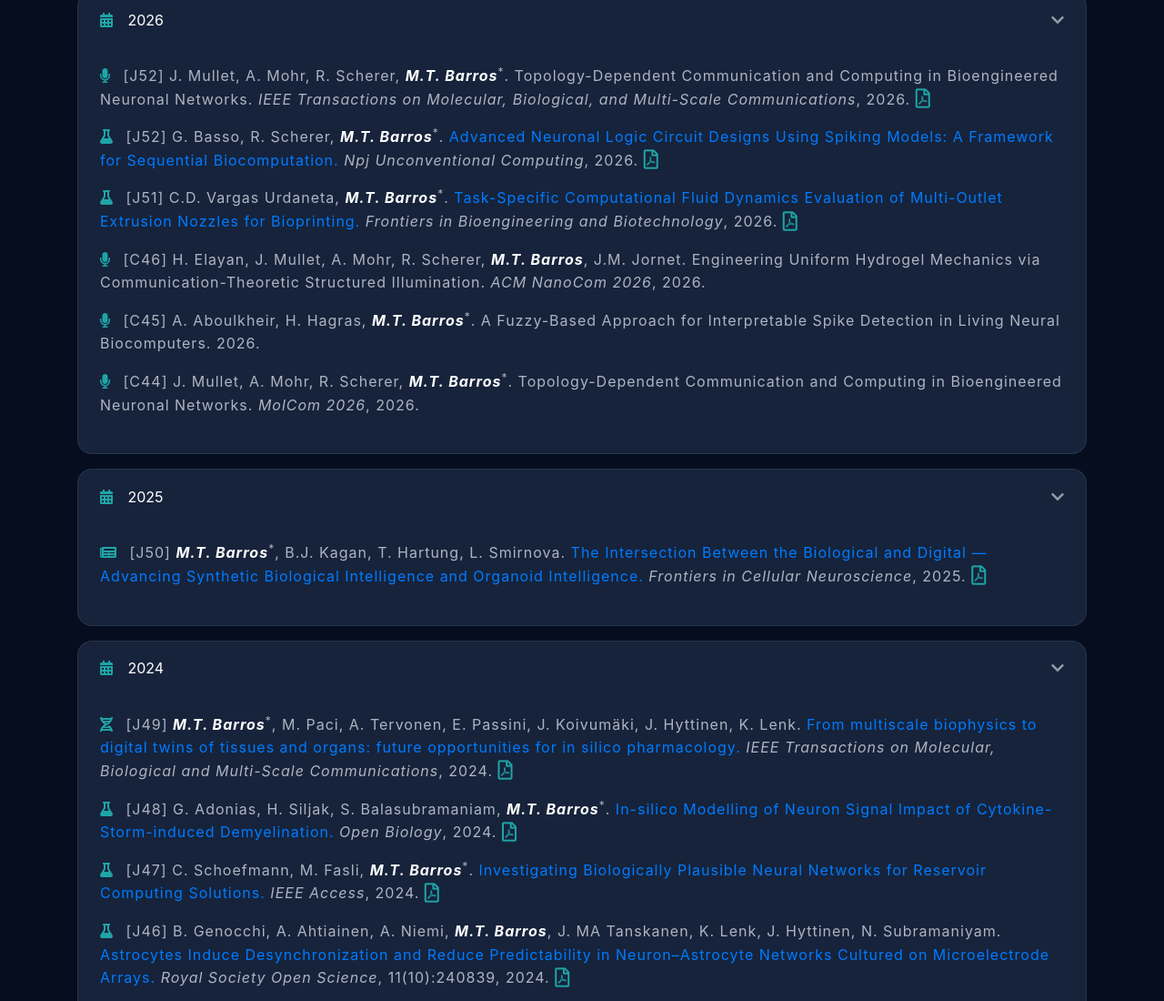
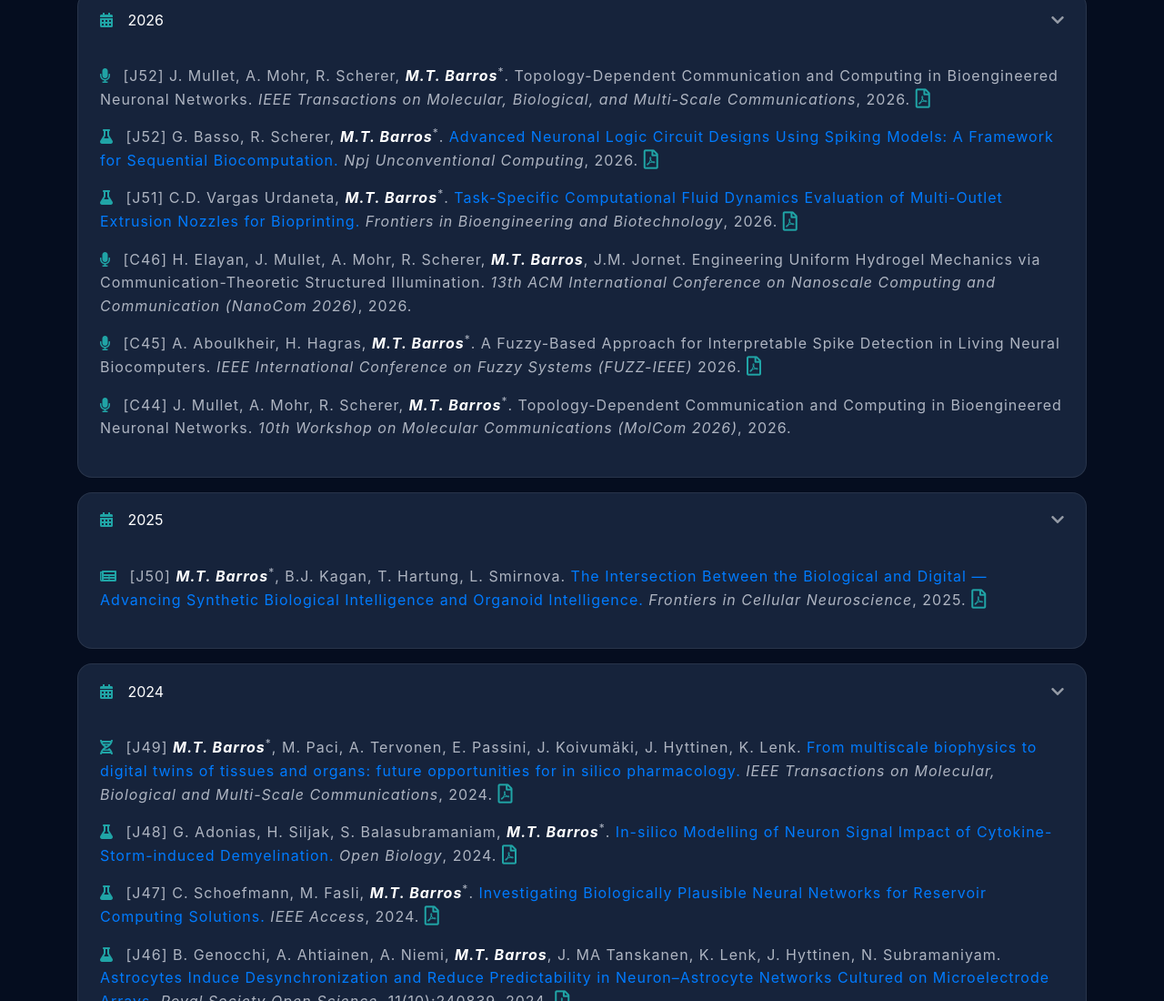
Before and after one commit to michaelbarros/michaelbarros.github.io, a website with bundled scripts: page pub.html in a window 1280 px wide. Shown: the part 742-1842 px from the top of the page at 91% size. Built offline with nearby package versions, Linux system fonts and the light colour scheme.

Commit message:
update august 26

```diff
--- a/pub.html
+++ b/pub.html
@@ -136,15 +136,16 @@
                     </li>
                     <li><i class="fas fa-microphone me-1"></i> [C46] H. Elayan, J. Mullet, A. Mohr, R. Scherer, <strong><em><span>M.T. Barros</span></em></strong>, J.M. Jornet.
                   <span>Engineering Uniform Hydrogel Mechanics via Communication-Theoretic Structured Illumination.</span>
-                  <em>ACM NanoCom 2026</em>, 2026.
+                  <em>13th ACM International Conference on Nanoscale Computing and Communication (NanoCom 2026)</em>, 2026.
                 </li>
                   <li><i class="fas fa-microphone me-1"></i> [C45] A. Aboulkheir, H. Hagras, <strong><em><span>M.T. Barros</span></em></strong><sup>*</sup>.
                   <span>A Fuzzy-Based Approach for Interpretable Spike Detection in Living Neural Biocomputers.</span>
-                  2026.
+                  <em>IEEE International Conference on Fuzzy Systems (FUZZ-IEEE)</em>
+                  2026. <a href="https://ieeexplore.ieee.org/abstract/document/11626387" target="_blank" rel="noopener"><i class="far fa-file-pdf fa-lg"></i></a>
                 </li>
                 <li><i class="fas fa-microphone me-1"></i> [C44] J. Mullet, A. Mohr, R. Scherer, <strong><em><span>M.T. Barros</span></em></strong><sup>*</sup>.
                   <span>Topology-Dependent Communication and Computing in Bioengineered Neuronal Networks.</span>
-                  <em>MolCom 2026</em>, 2026.
+                  <em>10th Workshop on Molecular Communications (MolCom 2026)</em>, 2026.
                 </li>
                   </ul>
                 </div>
```
